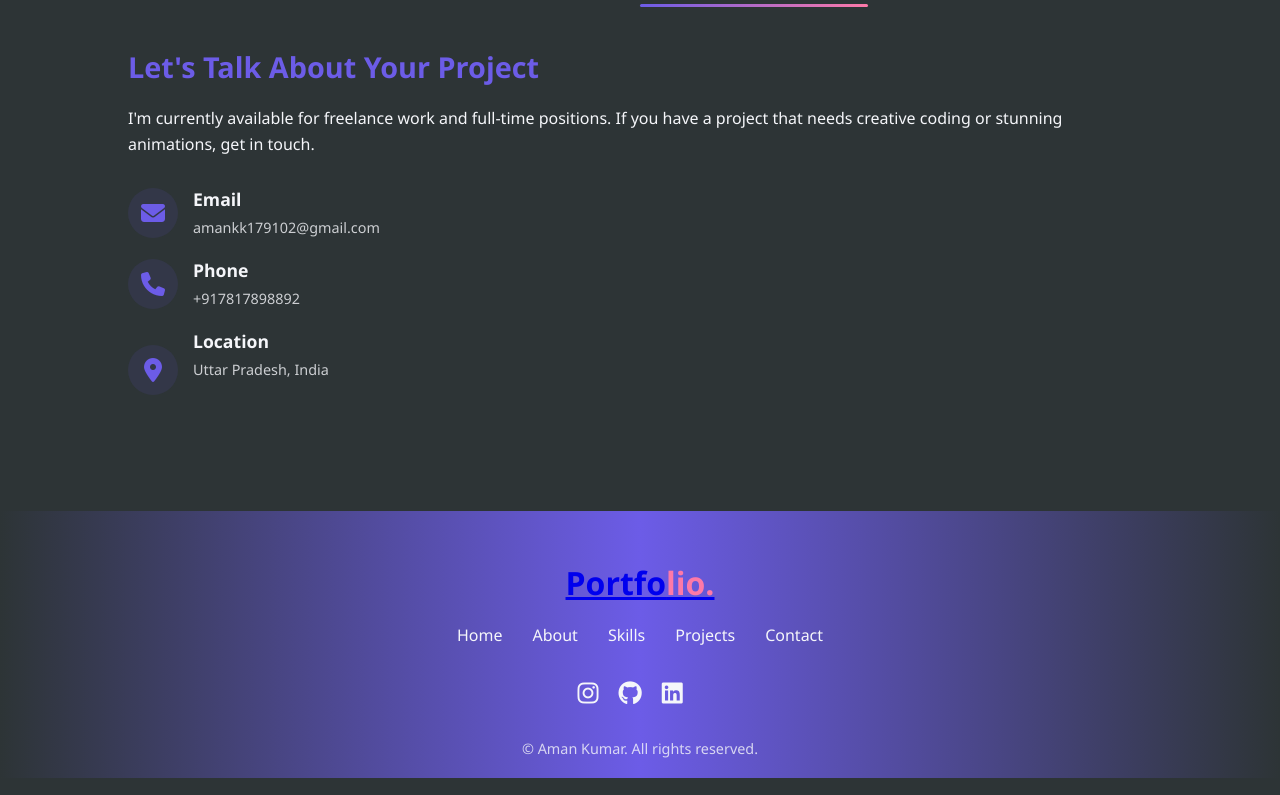
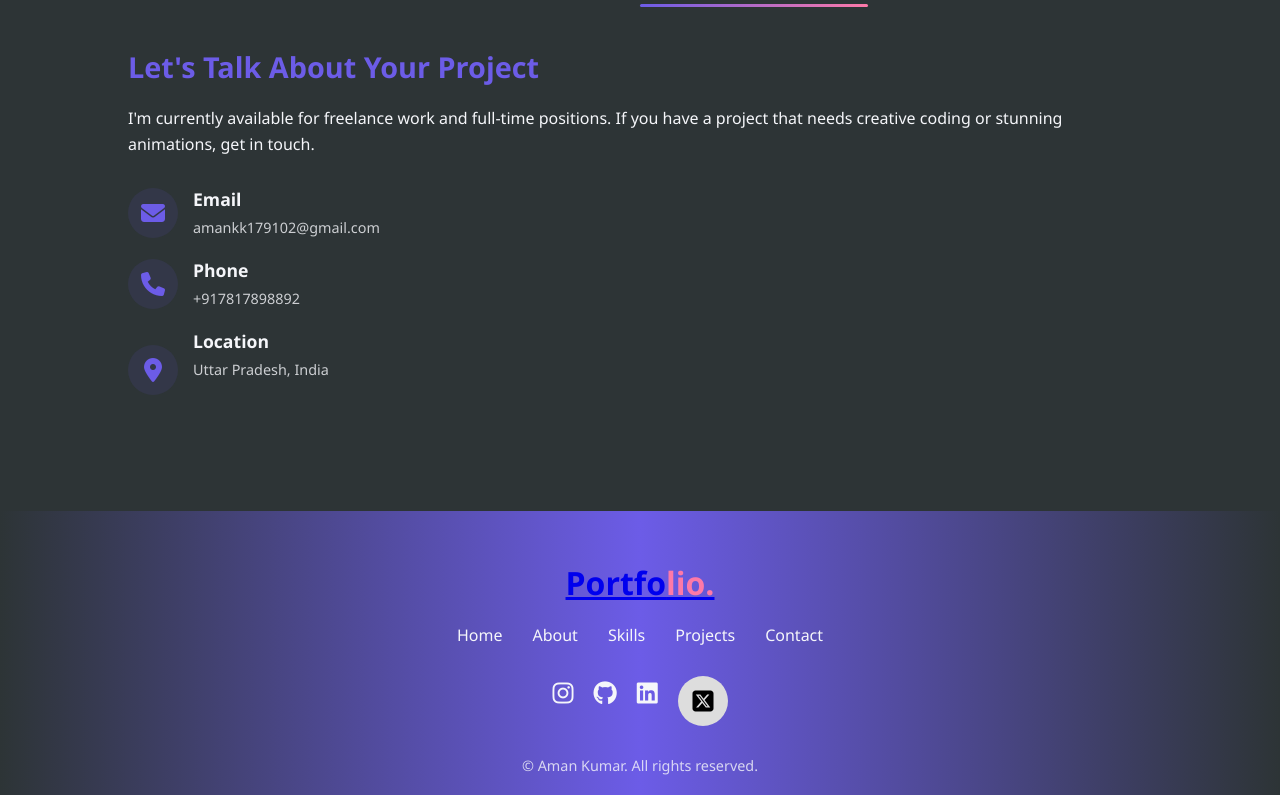
Before and after one commit to aman179102/Personal-Portfolio, a plain HTML site: page index.html in a window 1280 px wide. Shown: the part 3772-4567 px from the top of the page. Drawn offline with nearby package versions, Linux system fonts and the light colour scheme.

Commit message:
Update index.html

```diff
--- a/index.html
+++ b/index.html
@@ -1645,7 +1645,7 @@
                 <a target="_blank" href="https://www.instagram.com/aman179102/"><i class="fab fa-instagram"></i></a>
                 <a target="_blank" href="https://github.com/aman179102/"><i class="fab fa-github"></i></a>
                 <a target="_blank" href="https://www.linkedin.com/in/aman179102/"><i class="fab fa-linkedin"></i></a>
-                <a target="_blank"  href="https://x.com/aman179102"><svg xmlns="http://www.w3.org/2000/svg" viewBox="0 0 448 512">
+                <a target="_blank" class="icon-wrapper"  href="https://x.com/aman179102"><svg xmlns="http://www.w3.org/2000/svg" viewBox="0 0 448 512">
       <path d="M64 32C28.7 32 0 60.7 0 96L0 416c0 35.3 28.7 64 64 64l320 0c35.3 0 64-28.7
                64-64l0-320c0-35.3-28.7-64-64-64L64 32zm297.1 84l-103.8 118.6
                122.1 161.4-95.6 0-74.8-97.9-85.7 97.9-47.5 0
```
